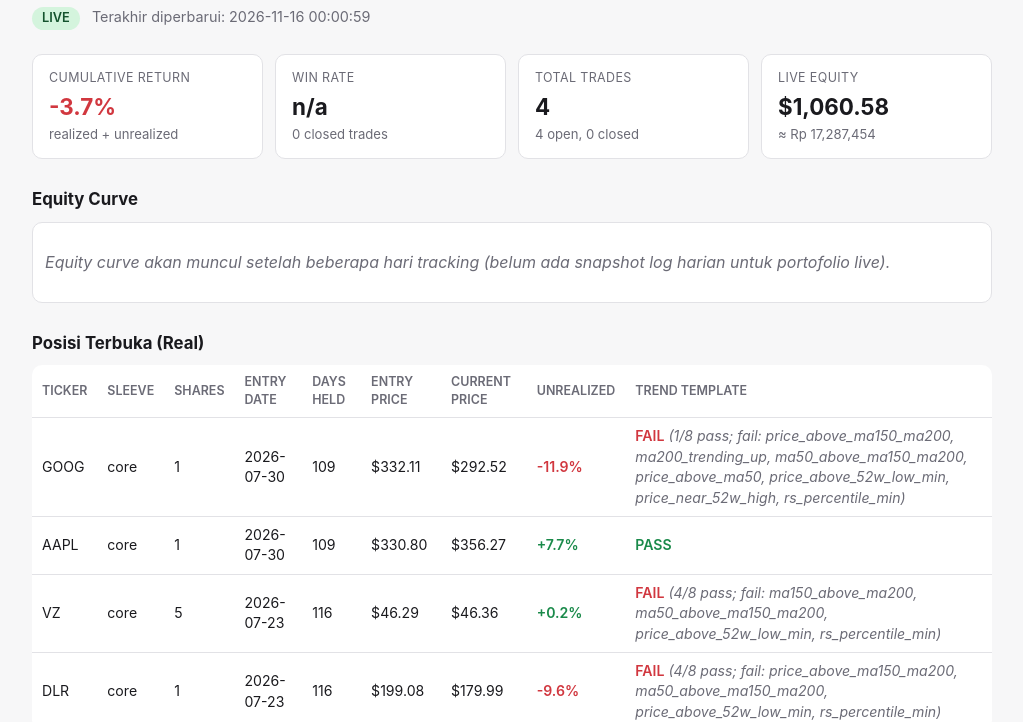
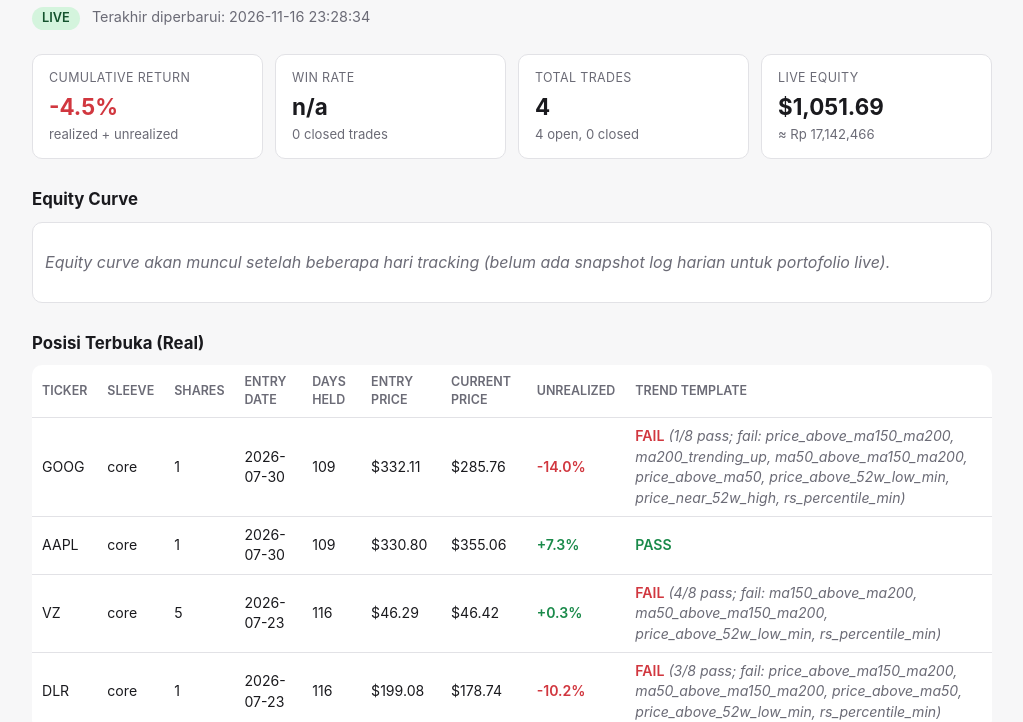
Before and after one commit to aldibrahmantya1210/aldi_claude_us_stockscreener, a plain HTML site: page live.html in a window 1280 px wide. Shown: the part 89-811 px from the top of the page, without its empty margins (128-1151 px from the left). Drawn offline with Linux system fonts and the light colour scheme.

Commit message:
Update dashboards 2026-11-16T23:28:34

```diff
--- a/live.html
+++ b/live.html
@@ -85,7 +85,7 @@ footer { margin-top: 32px; padding-top: 16px; border-top: 1px solid var(--border
     <h1>Live Trading Dashboard</h1>
     <div class="meta">
       <span class="badge live">LIVE</span>
-      Terakhir diperbarui: 2026-11-16 00:00:59
+      Terakhir diperbarui: 2026-11-16 23:28:34
     </div>
   </header>
 
@@ -94,7 +94,7 @@ footer { margin-top: 32px; padding-top: 16px; border-top: 1px solid var(--border
     <div class="cards">
       <div class="card">
         <div class="label">Cumulative Return</div>
-        <div class="value neg">-3.7%</div>
+        <div class="value neg">-4.5%</div>
         <div class="sub">realized + unrealized</div>
       </div>
       <div class="card">
@@ -109,8 +109,8 @@ footer { margin-top: 32px; padding-top: 16px; border-top: 1px solid var(--border
       </div>
       <div class="card">
         <div class="label">Live Equity</div>
-        <div class="value">$1,060.58</div>
-        <div class="sub">&asymp; Rp 17,287,454</div>
+        <div class="value">$1,051.69</div>
+        <div class="sub">&asymp; Rp 17,142,466</div>
       </div>
     </div>
 
@@ -122,10 +122,10 @@ footer { margin-top: 32px; padding-top: 16px; border-top: 1px solid var(--border
 
   <section>
     <h2>Posisi Terbuka (Real)</h2>
-    <table><thead><tr><th>Ticker</th><th>Sleeve</th><th>Shares</th><th>Entry Date</th><th>Days Held</th><th>Entry Price</th><th>Current Price</th><th>Unrealized</th><th>Trend Template</th></tr></thead><tbody><tr><td>GOOG</td><td>core</td><td>1</td><td>2026-07-30</td><td>109</td><td>$332.11</td><td>$292.52</td><td class="neg">-11.9%</td><td><span class="neg">FAIL</span> <span class="empty">(1/8 pass; fail: price_above_ma150_ma200, ma200_trending_up, ma50_above_ma150_ma200, price_above_ma50, price_above_52w_low_min, price_near_52w_high, rs_percentile_min)</span></td></tr>
-<tr><td>AAPL</td><td>core</td><td>1</td><td>2026-07-30</td><td>109</td><td>$330.80</td><td>$356.27</td><td class="pos">+7.7%</td><td><span class="pos">PASS</span></td></tr>
-<tr><td>VZ</td><td>core</td><td>5</td><td>2026-07-23</td><td>116</td><td>$46.29</td><td>$46.36</td><td class="pos">+0.2%</td><td><span class="neg">FAIL</span> <span class="empty">(4/8 pass; fail: ma150_above_ma200, ma50_above_ma150_ma200, price_above_52w_low_min, rs_percentile_min)</span></td></tr>
-<tr><td>DLR</td><td>core</td><td>1</td><td>2026-07-23</td><td>116</td><td>$199.08</td><td>$179.99</td><td class="neg">-9.6%</td><td><span class="neg">FAIL</span> <span class="empty">(4/8 pass; fail: price_above_ma150_ma200, ma50_above_ma150_ma200, price_above_52w_low_min, rs_percentile_min)</span></td></tr></tbody></table>
+    <table><thead><tr><th>Ticker</th><th>Sleeve</th><th>Shares</th><th>Entry Date</th><th>Days Held</th><th>Entry Price</th><th>Current Price</th><th>Unrealized</th><th>Trend Template</th></tr></thead><tbody><tr><td>GOOG</td><td>core</td><td>1</td><td>2026-07-30</td><td>109</td><td>$332.11</td><td>$285.76</td><td class="neg">-14.0%</td><td><span class="neg">FAIL</span> <span class="empty">(1/8 pass; fail: price_above_ma150_ma200, ma200_trending_up, ma50_above_ma150_ma200, price_above_ma50, price_above_52w_low_min, price_near_52w_high, rs_percentile_min)</span></td></tr>
+<tr><td>AAPL</td><td>core</td><td>1</td><td>2026-07-30</td><td>109</td><td>$330.80</td><td>$355.06</td><td class="pos">+7.3%</td><td><span class="pos">PASS</span></td></tr>
+<tr><td>VZ</td><td>core</td><td>5</td><td>2026-07-23</td><td>116</td><td>$46.29</td><td>$46.42</td><td class="pos">+0.3%</td><td><span class="neg">FAIL</span> <span class="empty">(4/8 pass; fail: ma150_above_ma200, ma50_above_ma150_ma200, price_above_52w_low_min, rs_percentile_min)</span></td></tr>
+<tr><td>DLR</td><td>core</td><td>1</td><td>2026-07-23</td><td>116</td><td>$199.08</td><td>$178.74</td><td class="neg">-10.2%</td><td><span class="neg">FAIL</span> <span class="empty">(3/8 pass; fail: price_above_ma150_ma200, ma50_above_ma150_ma200, price_above_ma50, price_above_52w_low_min, rs_percentile_min)</span></td></tr></tbody></table>
   </section>
 
   <section>
```
Also changed, not shown: index.html (+1 -1 lines), paper.html (+8 -8 lines).
